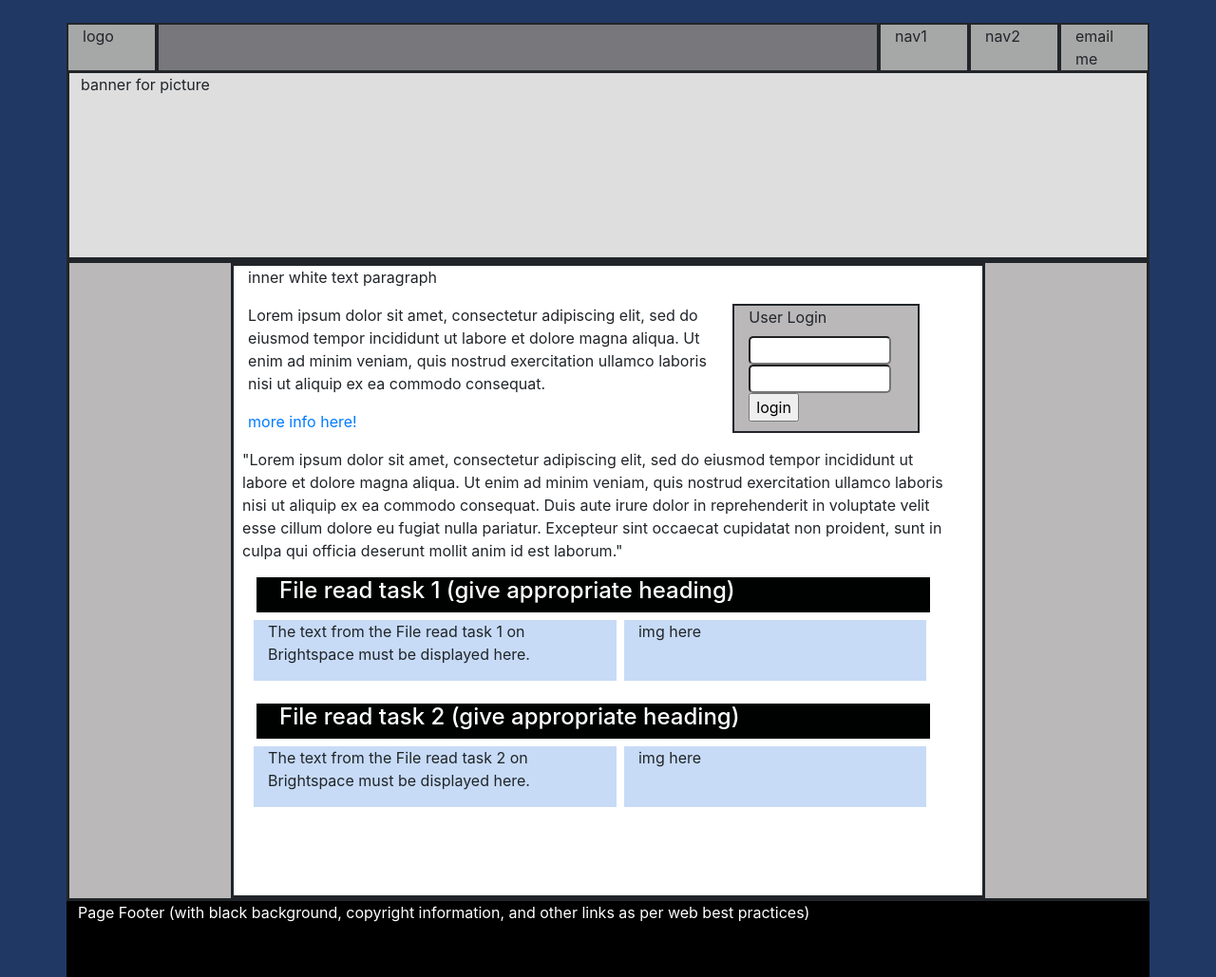
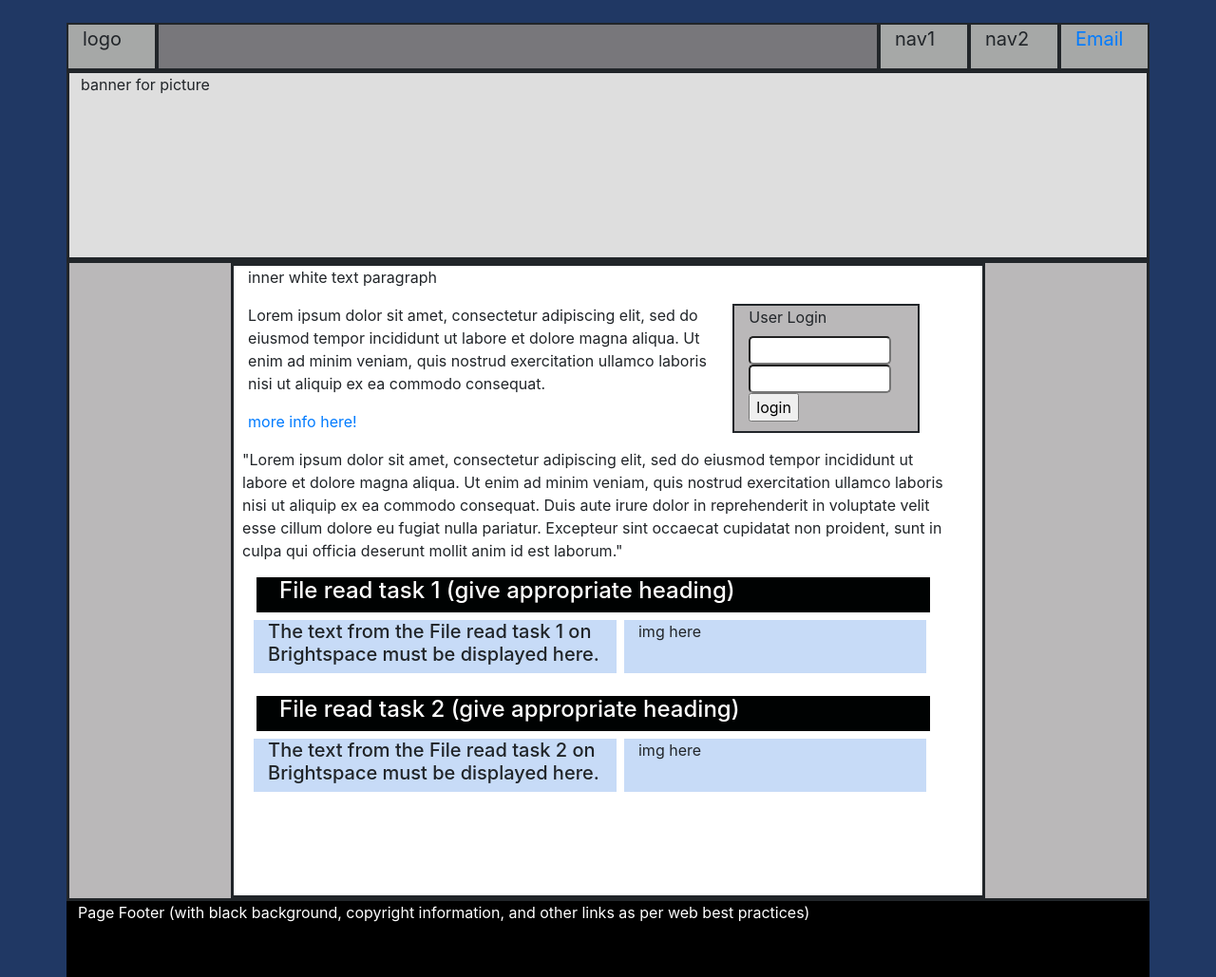
Before and after one commit to Jwahn1/Intro-to-Server-Side-Scripting, a PHP site: page / in a window 1280 px wide. Shown: the whole page at 95% size. Run offline with PHP 8.4, Linux system fonts and the light colour scheme.

Commit message:
added mail to link

```diff
--- a/a1/index.php
+++ b/a1/index.php
@@ -19,11 +19,11 @@
     ?>
     <div class="container mt-4 " style="background-color:#fff; height:900px;">
        <div class="row" style="height:50px; background-color:#78777b">
-        <div class="col-1">logo</div>
-        <div class="col-8"></div>
-        <div class="col-1">nav1</div>
-        <div class="col-1">nav2</div>
-        <div class="col-1">email me</div>
+        <div class="col-1" style="font-size:20px;">logo</div>
+        <div class="col-8" ></div>
+        <div class="col-1 "style="font-size:20px;">nav1</div>
+        <div class="col-1"style="font-size:20px;">nav2</div>
+        <div class="col-1"style="font-size:20px;"><a href="mailto:jv513910@dal.ca?subject=mail from A1">Email</a></div>
        </div>
        <div class="row" style="height:200px; background-color:#dedede; border-style:solid;">
           <p>banner for picture </p>
@@ -63,8 +63,8 @@
             </div>
             <div class="row">
               <div class="col-6 ml-4 mt-2" style="overflow-wrap: break-word; border-style:none;background-color:#c7dbf7">
-                <p>The text from the File read task 1 on
-                Brightspace must be displayed here.</p>
+                <h5>The text from the File read task 1 on
+                Brightspace must be displayed here.</h5>
               </div>
               <div class="col-5 ml-2 mt-2" style="overflow-wrap: break-word; border-style:none;background-color:#c7dbf7">
                 <p>img here</p>
@@ -77,8 +77,8 @@
             </div>
             <div class="row">
               <div class="col-6 ml-4 mt-2" style="overflow-wrap: break-word; border-style:none;background-color:#c7dbf7">
-                <p>The text from the File read task 2 on
-                Brightspace must be displayed here.</p>
+                <h5>The text from the File read task 2 on
+                Brightspace must be displayed here.</h5>
               </div>
               <div class="col-5 ml-2 mt-2" style="overflow-wrap: break-word; border-style:none;background-color:#c7dbf7">
                 <p>img here</p>
```
